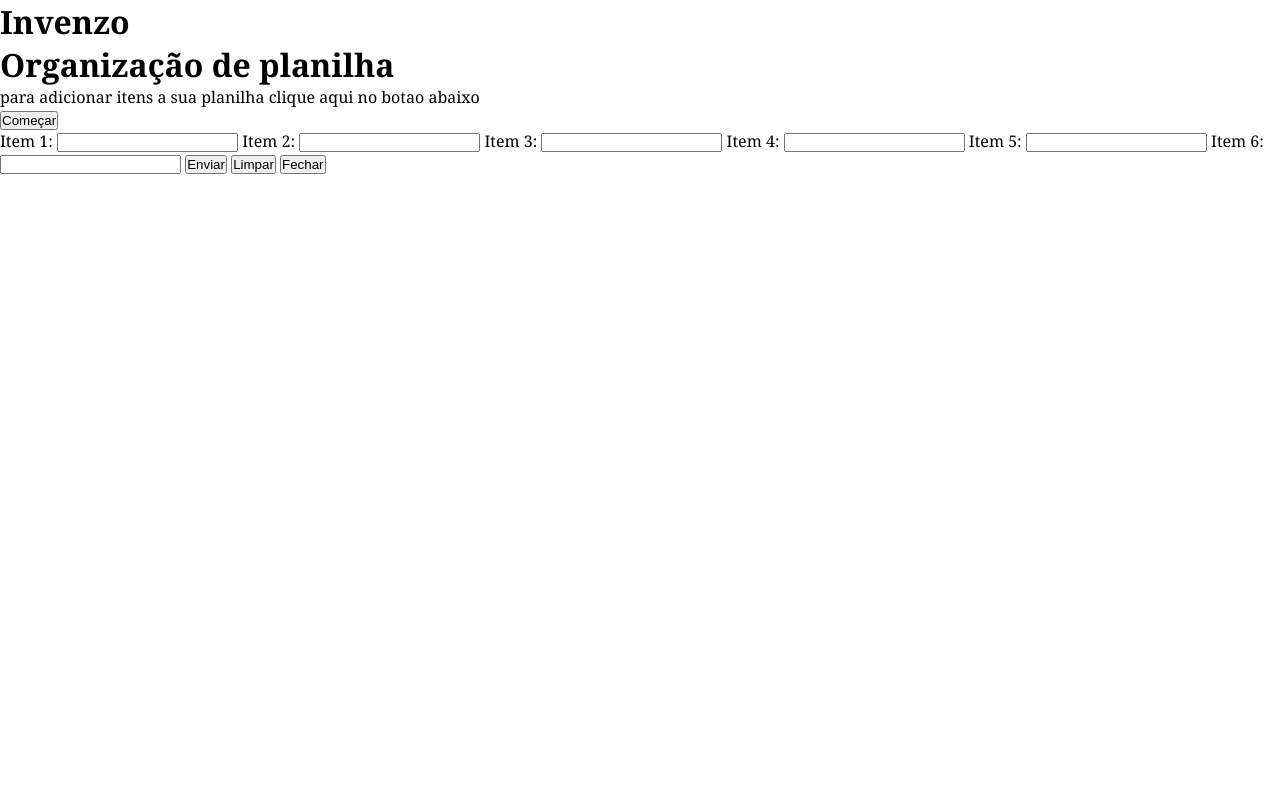
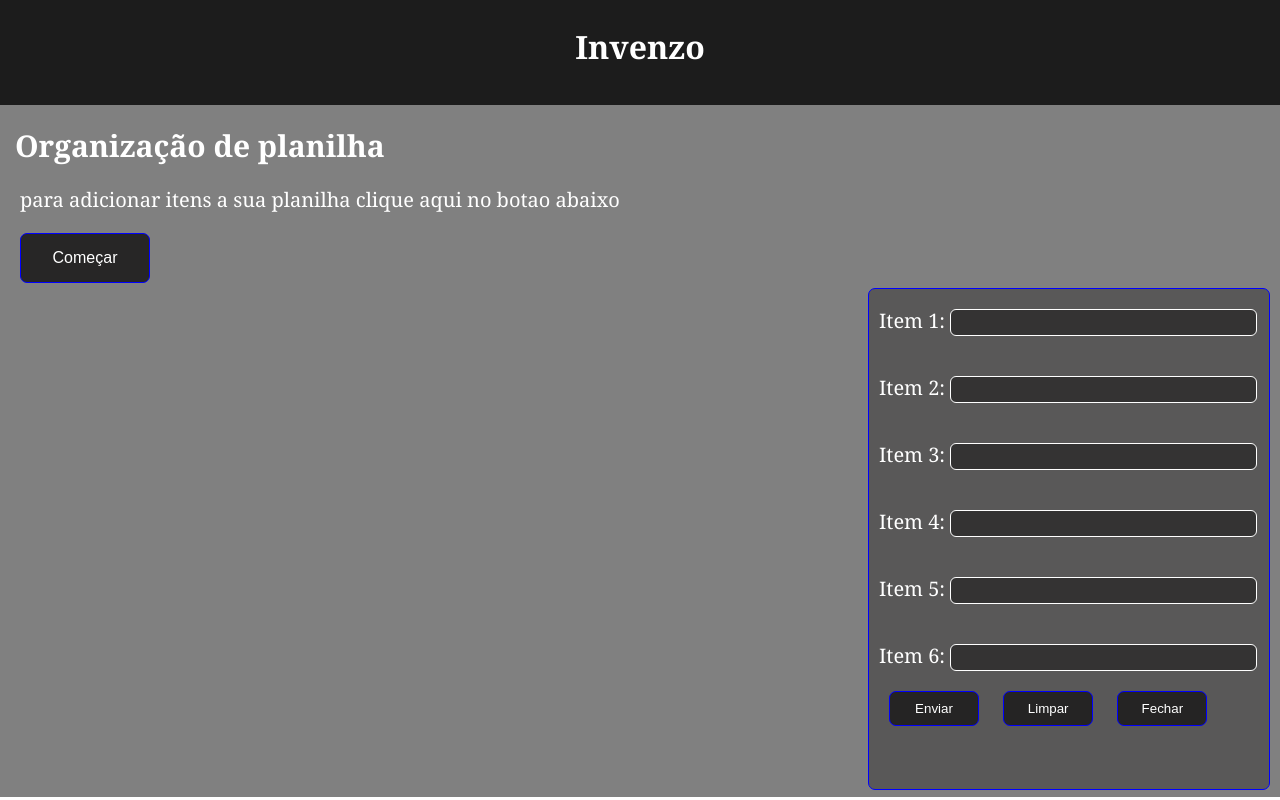
Before and after one commit to Andreisilveir/Planilhas, a plain HTML site: page index.html in a window 1280 px wide. Drawn offline with Linux system fonts and the light colour scheme.

Commit message:
Parte do HTML e CSS prontos!

```diff
--- a/estilos/paisagem.css
+++ b/estilos/paisagem.css
@@ -1 +1,114 @@
 @charset "UTF-8";
+
+header {
+
+    width: 100vw;
+    height: 10vh;
+    text-align: center;
+    background-color: rgb(28, 28, 28);
+    color: white;
+    padding-top: 25px;
+
+}
+
+main {
+
+    background-color: gray;
+    width: 100vw;
+    height: 86.5vh;
+
+}
+
+#textos {
+
+    font-size: 30px;
+    color: white;
+    padding: 20px 0px 10px 15px;
+
+}
+
+
+#info {
+
+    font-size: 20px;
+    color: white;
+    padding: 10px 0px 10px 20px;
+
+}
+
+#botao {
+
+    width: 130px;
+    height: 50px;
+    margin: 10px 0px 0px 20px;
+    font-size: 16px;
+    border: 1px solid blue;
+    border-radius: 7px 7px 7px 7px;
+    background-color: rgb(39, 38, 38);
+    color: white;
+
+}
+
+#botao:hover {
+
+    width: 90px;
+    margin-left: 30px;
+    font-size: 15px;
+    background-color: rgb(54, 53, 53);
+    transition: 0.4s;
+
+}
+
+#atendimento {
+
+    background-color: rgb(89, 88, 88);
+    width: 400px;
+    height: 500px;
+    position: absolute;
+    right: 10px;
+    bottom: 10px;
+    border: 1px solid blue;
+    border-radius: 7px 7px 7px 7px;
+
+}
+
+.n {
+
+    padding-left: 10px;
+    font-size: 20px;
+    color: white;
+
+}
+
+.iitem {
+
+    width: 300px;
+    height: 25px;
+    padding-left: 5px;
+    margin: 20px 10px 20px 0px;
+    font-size: 16px;
+    border: 1px solid white;
+    border-radius: 6px 6px 6px 6px;
+    background-color: rgb(52, 51, 51);
+    color: white;
+
+}
+
+.botaoel {
+
+    width: 90px;
+    height: 35px;
+    margin-left: 20px;
+    border: 1px solid blue;
+    border-radius: 7px 7px 7px 7px;
+    background-color: rgb(37, 36, 36);
+    color: white;
+    cursor: pointer;
+
+}
+
+.botaoel:hover {
+
+    background-color: rgb(83, 81, 81);
+
+}
--- a/index.html
+++ b/index.html
@@ -21,10 +21,6 @@
     <header>
 
         <h1 id="logo">Invenzo</h1>
-
-        <nav></nav>
-
-        <menu></menu>
 
     </header>
 
```
